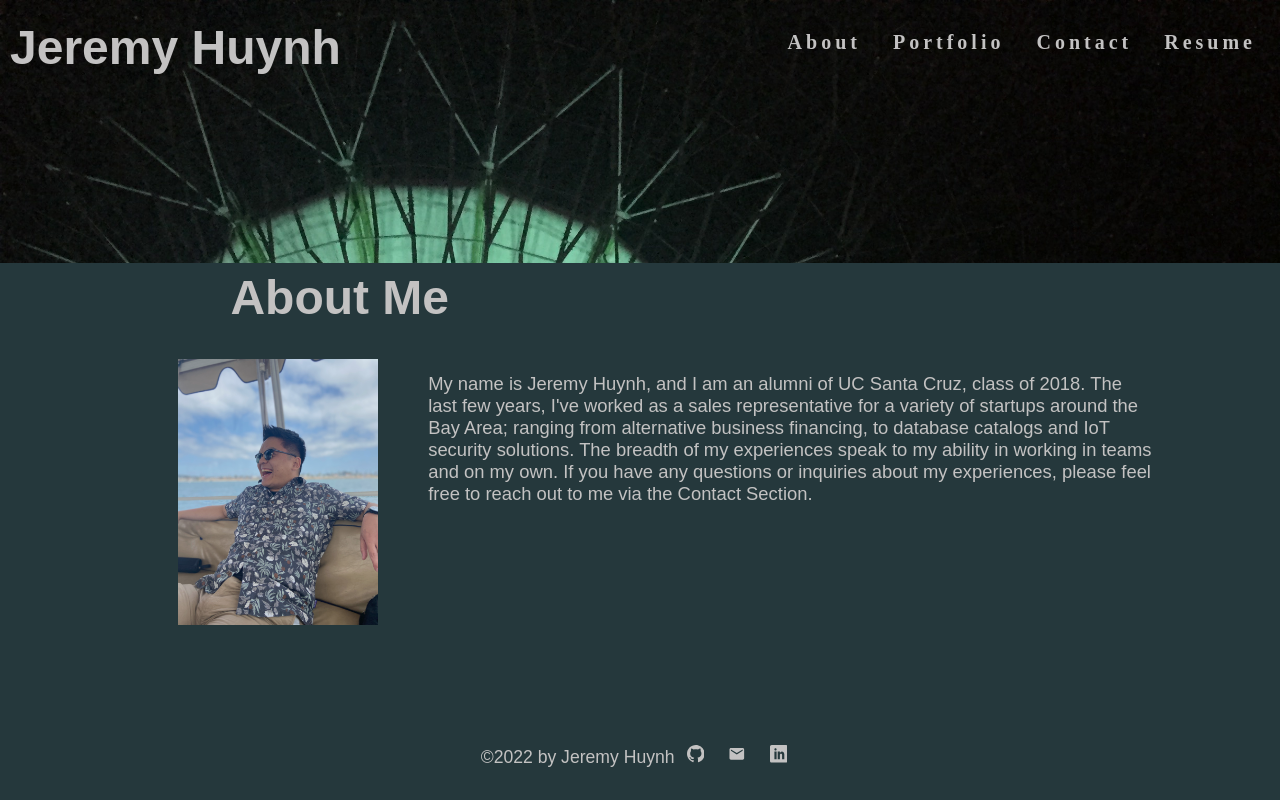
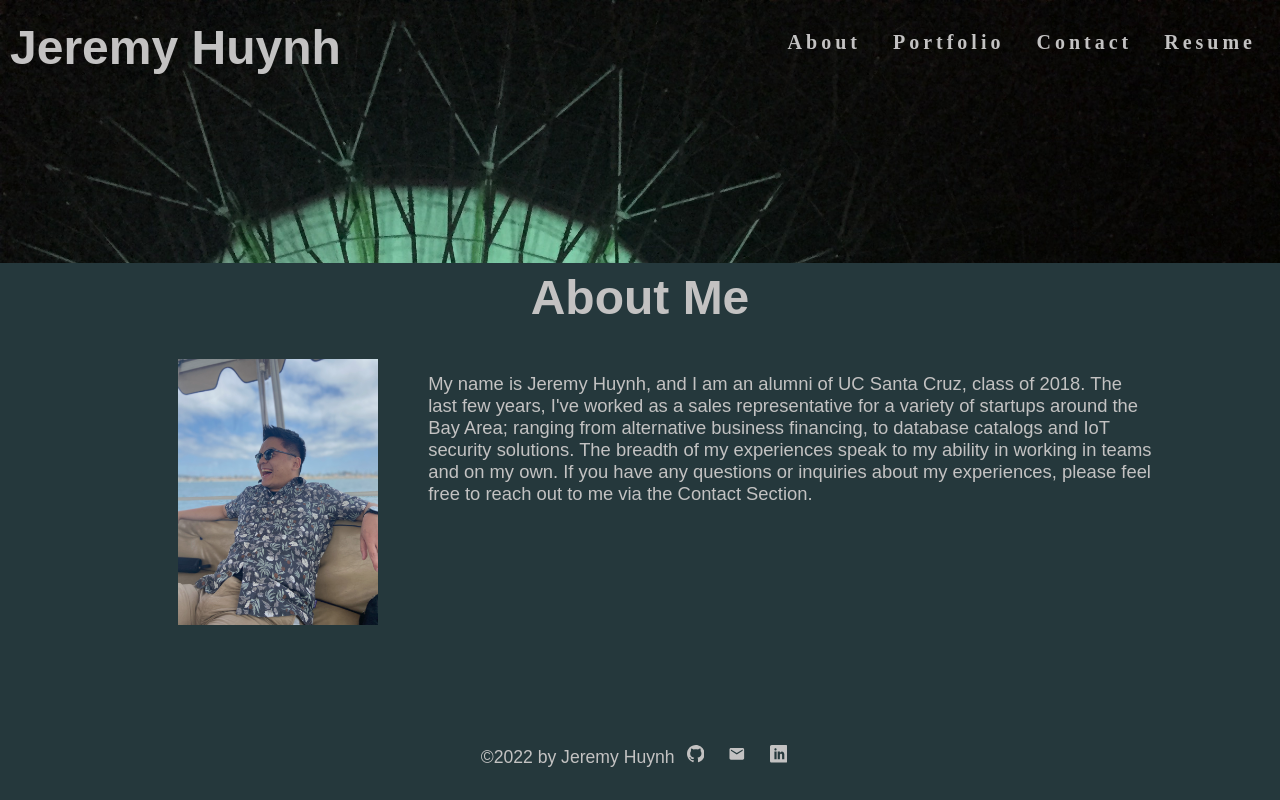
Before and after one commit to jermeewinn/jeremy-huynh-portfolio2.0, a React (Create React App) app: page / in a window 1280 px wide. Built offline with nearby package versions, Linux system fonts and the light colour scheme.

Commit message:
sanity check

```diff
--- a/src/index.css
+++ b/src/index.css
@@ -41,6 +41,7 @@ h1 {
   font-weight: bolder;
   margin: 5px 0;
   line-height: 1.25;
+  text-align: center;
 }
 
 h2 {
@@ -304,7 +305,6 @@ a {
 #left {
   width: "60%";
   justify-content: center;
-  color: var(--dark);
 }
 
 #tools{
```
